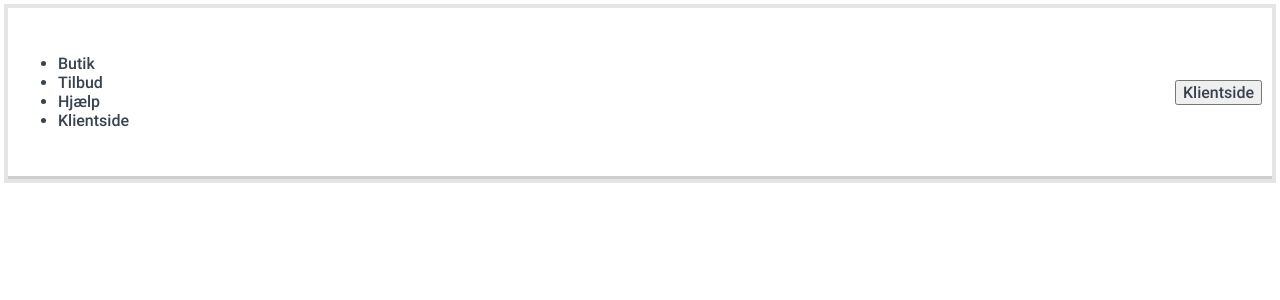
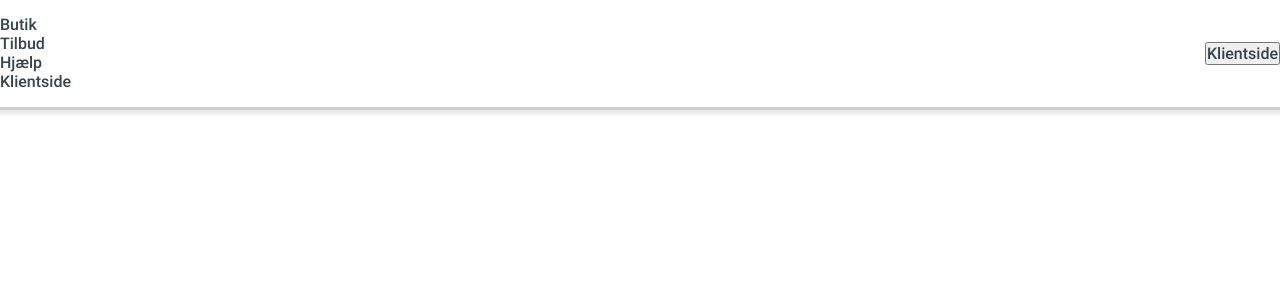
Before and after one commit to PeterWibroe/BasicHTML, a PHP site: page / in a window 1280 px wide. Shown: the top 300 px of the page. Run offline with PHP 8.4, Linux system fonts and the light colour scheme.

Commit message:
Ny style

```diff
--- a/style.css
+++ b/style.css
@@ -2,6 +2,12 @@
 @font-face {
   font-family: "MainRoboto";
   src: url('Fonts/Roboto-Medium.ttf');
+}
+
+*{
+  box-sizing: border-box;
+  margin: 0;
+  padding: 0;
 }
 
 body {
@@ -12,11 +18,11 @@ header {
   display: flex;
   justify-content: space-between;
   align-items: center;
-  padding: 30px 10px;
+  padding: 1.2% 0;
   background-color: #fff;
   height: 20%;
   border-bottom: #cecece 3px solid;
-  box-shadow: 0 0 0px 4px rgb(0,0,0,0.1);
+  box-shadow: 0 0 4px 4px rgb(0,0,0,0.1);
 }
 
 li, a, button {
```
